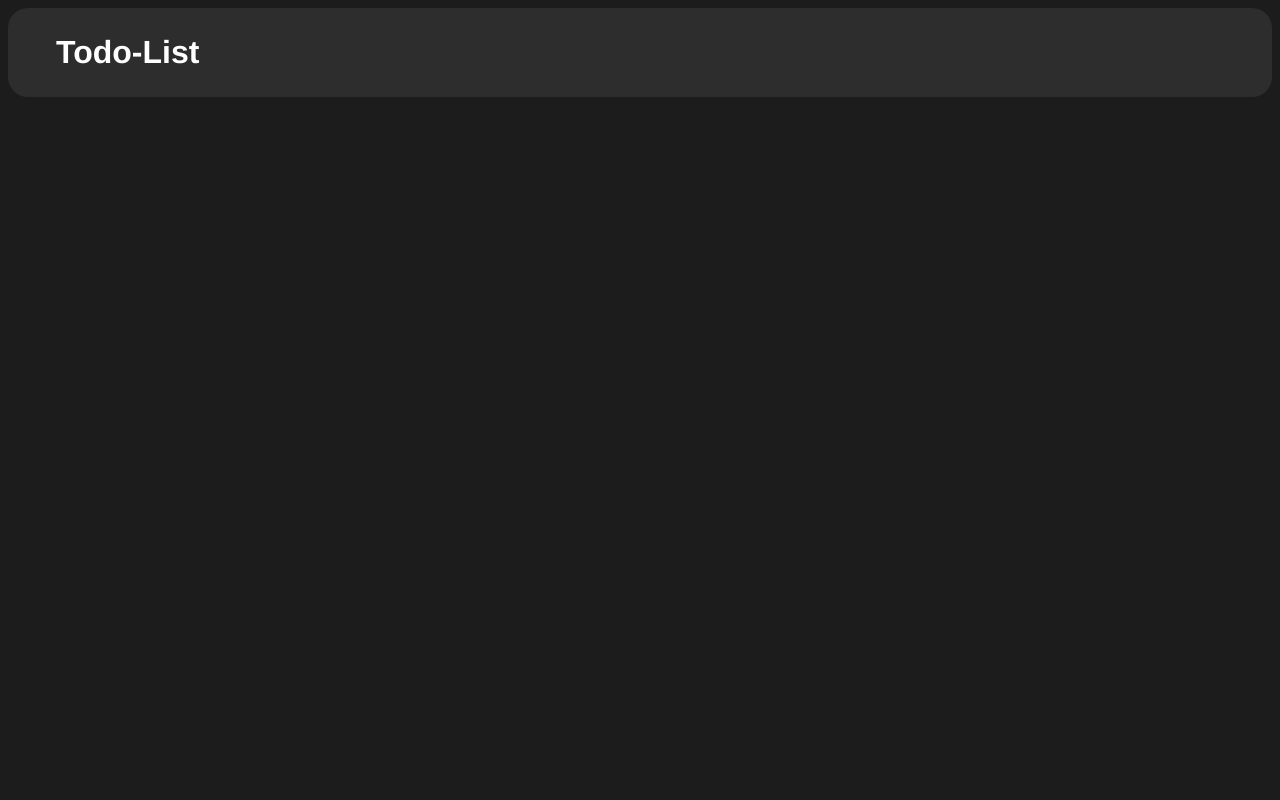
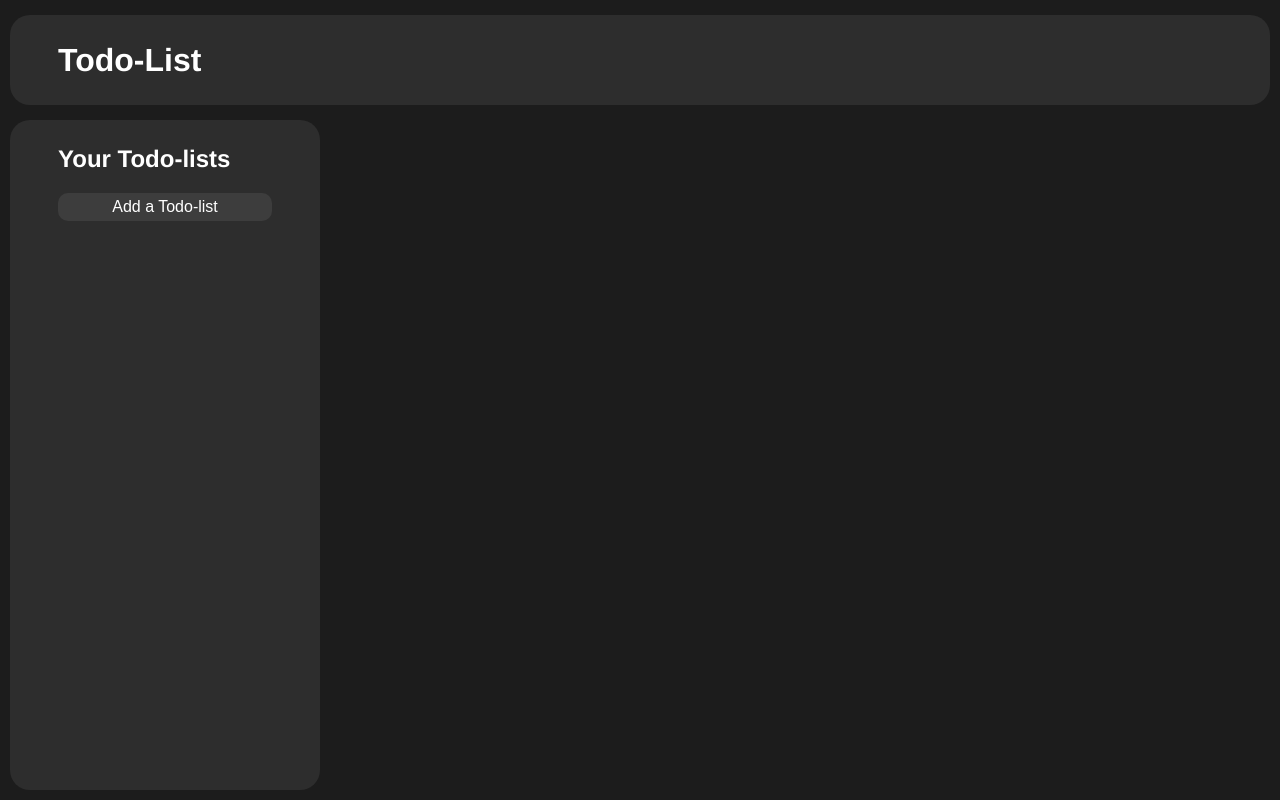
Before and after one commit to BrunoFares/todo-list2, an Angular app: page / in a window 1280 px wide. Built offline with nearby package versions, Linux system fonts and the light colour scheme.

Commit message:
Fixed the general layout.

```diff
--- a/src/app/app.component.html
+++ b/src/app/app.component.html
@@ -1 +1,2 @@
 <app-header />
+<app-todo-lists />
--- a/src/app/app.component.ts
+++ b/src/app/app.component.ts
@@ -1,10 +1,12 @@
 import { Component } from '@angular/core';
 import { HeaderComponent } from './header/header.component';
+import { TodoListsComponent } from './todo-lists/todo-lists.component';
+import { TodoListComponent } from './todo-list/todo-list.component';
 
 @Component({
   selector: 'app-root',
   standalone: true,
-  imports: [HeaderComponent],
+  imports: [HeaderComponent, TodoListsComponent, TodoListComponent],
   templateUrl: './app.component.html',
   styleUrl: './app.component.css'
 })
--- /dev/null
+++ b/src/app/todo-list/todo-list.component.html
@@ -0,0 +1 @@
+<p>todo-list works!</p>
--- /dev/null
+++ b/src/app/todo-lists/todo-lists.component.css
@@ -0,0 +1,12 @@
+button {
+    background-color: rgb(61, 61, 61);
+    color: white;
+    border: 0;
+    border-radius: 10px;
+    font-size: 16px;
+    padding: 5px 20px;
+}
+
+button:hover {
+    background-color: rgb(92, 92, 92);
+}
--- /dev/null
+++ b/src/app/todo-lists/todo-lists.component.html
@@ -0,0 +1,2 @@
+<h2>Your Todo-lists</h2>
+<button>Add a Todo-list</button>
--- a/src/styles.css
+++ b/src/styles.css
@@ -2,4 +2,39 @@ body {
     background-color: rgb(28, 28, 28);
     color: white;
     font-family: 'Franklin Gothic Medium', 'Arial Narrow', Arial, sans-serif;
+    display: grid;
+    height: 100vh;
+    margin: 0;
 }
+
+app-root {
+    display: grid;
+    grid-template-columns: 25% 75%;
+    grid-template-rows: 15% 85%;
+}
+
+app-header {
+    grid-row: 1 / 2;
+    grid-column: 1 / 3;
+    display: flex;
+    flex-direction: column;
+    justify-content: center;
+    margin: 10px;
+}
+
+app-todo-lists {
+    grid-row: 2 / 3;
+    grid-column: 1 / 2;
+    display: flex;
+    flex-direction: column;
+    margin: 0 0 10px 10px;
+    background-color: rgb(45, 45, 45);
+    border-radius: 20px;
+    padding: 0.3em 3em;
+}
+
+app-todo-list {
+    grid-row: 2 / 3;
+    grid-column: 2 / 3;
+    display: flex;
+}
```
Also changed, not shown: src/app/todo-list/todo-list.component.ts (added, +12 -0 lines), src/app/todo-lists/todo-lists.component.ts (added, +12 -0 lines), src/app/todo-list/todo-list.component.css (added).
